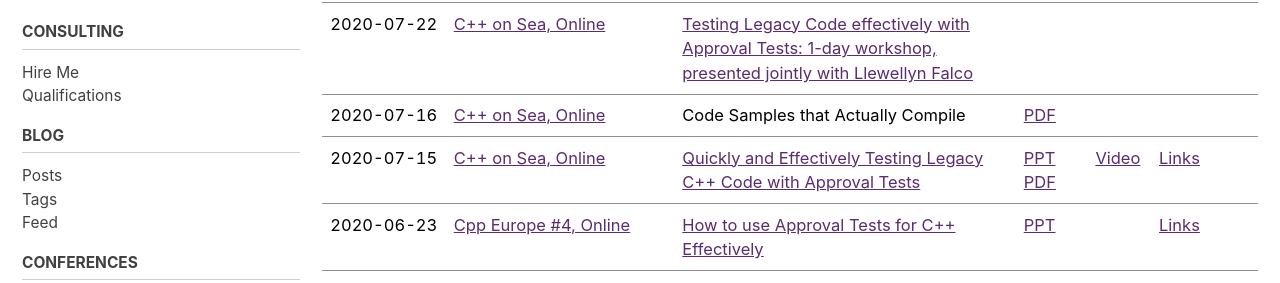
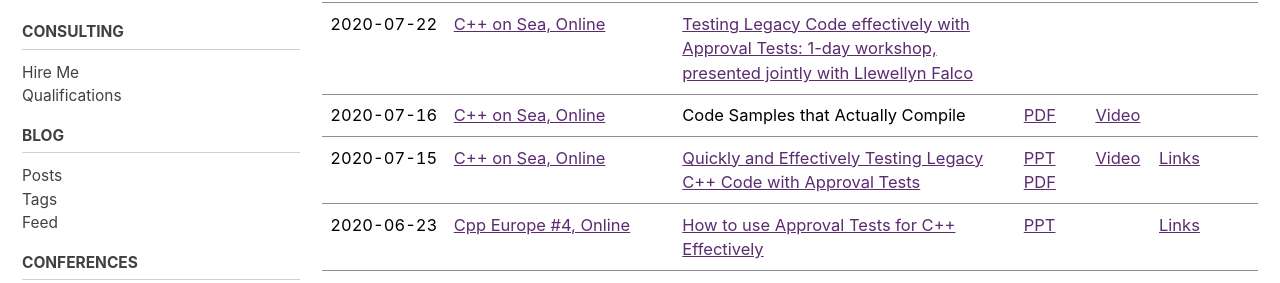
Before and after one commit to claremacrae/claremacrae.github.io, a Jekyll site: the page built from conferences/presentations.md, in a window 1280 px wide and 900 px high, scrolled down 579 px. Shown: the part 155-438 px from the top of the window. Built offline with Jekyll 4.4.1, drawn with Linux system fonts in a browser that asks for light colours; cached includes are drawn as plain includes; nearby versions of some CDN libraries.

Commit message:
Add link to C++ on Sea Lightning Talk video

```diff
--- a/conferences/presentations.md
+++ b/conferences/presentations.md
@@ -22,7 +22,7 @@
 | ----- | ----- | ------------------ | ------- | ----- | ------------ |
 | **2020** | &nbsp; | &nbsp; | &nbsp; | &nbsp; | &nbsp; |
 | <span class="text-tabular-dates">2020-07-22</span> | [C++ on Sea, Online](https://cpponsea.uk/) | [Testing Legacy Code effectively with Approval Tests: 1-day workshop, presented jointly with Llewellyn Falco](https://cpponsea.uk/2020/sessions/workshop_testing-legacy-code-effectively-with-approval-tests.html) | &nbsp; | &nbsp; | &nbsp; |
-| <span class="text-tabular-dates">2020-07-16</span> | [C++ on Sea, Online](https://cpponsea.uk/) | Code Samples that Actually Compile  | [PDF](https://github.com/philsquared/cpponsea-slides/blob/master/2020/LightningTalks/Clare%20Macrae%20-%20Code%20Samples%20that%20Actually%20Compile.pdf) | &nbsp; | &nbsp; |
+| <span class="text-tabular-dates">2020-07-16</span> | [C++ on Sea, Online](https://cpponsea.uk/) | Code Samples that Actually Compile  | [PDF](https://github.com/philsquared/cpponsea-slides/blob/master/2020/LightningTalks/Clare%20Macrae%20-%20Code%20Samples%20that%20Actually%20Compile.pdf) | [Video](https://www.youtube.com/watch?v=KtxTlBeVYiE) | &nbsp; |
 | <span class="text-tabular-dates">2020-07-15</span> | [C++ on Sea, Online](https://cpponsea.uk/) | [Quickly and Effectively Testing Legacy C++ Code with Approval Tests](https://cpponsea.uk/2020/sessions/quickly-and-effectively-testing-legacy-cpp-code-with-approval-tests.html) | [PPT](https://www.slideshare.net/ClareMacrae/quickly-and-effectively-testing-legacy-c-code-with-approval-tests) [PDF](https://github.com/philsquared/cpponsea-slides/blob/master/2020/Clare%20Macrae%20-%20Quickly%20and%20Effectively%20Testing%20Legacy%20C%2B%2B%20Code%20with%20Approval%20Tests/QuicklyAndEffectivelyTestingLegacyC%2B%2B.pdf) | [Video](https://www.youtube.com/watch?v=tXEuf_3VzRE) | [Links](https://github.com/claremacrae/talks/blob/main/Quickly_and_Effectively_Testing_Legacy_C++_Code_with_Approval_Tests.md#top) |
 | <span class="text-tabular-dates">2020-06-23</span> | [Cpp Europe #4, Online](https://cppeurope.com) | [How to use Approval Tests for C++ Effectively](https://cppeurope.com/sessions/session-with-clare-macrae/) | [PPT](https://www.slideshare.net/ClareMacrae/how-to-use-approval-tests-for-c-effectively) |  &nbsp; | [Links](https://github.com/claremacrae/talks/blob/main/How_to_use_Approval_Tests_for_C++_Effectively.md#top)
 | <span class="text-tabular-dates">2020-06-11</span> | [Craft, Budapest,&nbsp;Hungary](https://craft-conf.com) | ~~Patterns for better automated testing: Learning with Approval Tests~~ (cancelled) |
```
